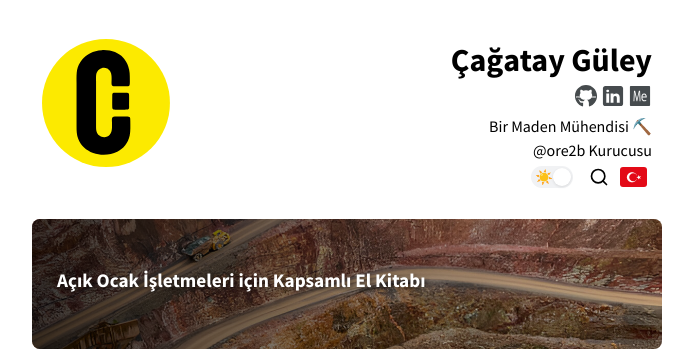
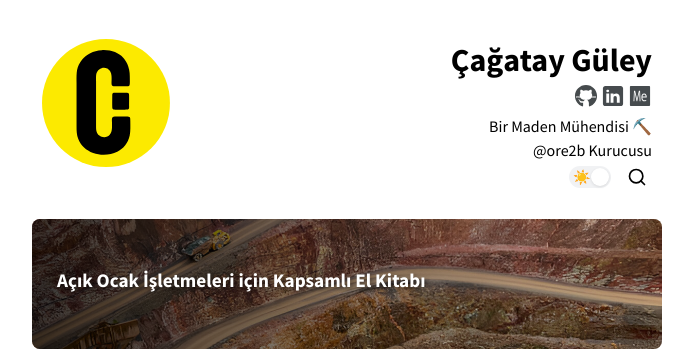
Before and after one commit to guleyc/blog-tr, a Jekyll site: the page built from index.html, in a window 1280 px wide. Shown: the top 356 px of the page, without its empty margins (293-986 px from the left). Built offline with Jekyll 4.4.1, drawn with Linux system fonts in a browser that asks for light colours; the list of posts is cut into pages by our own code; comment, search, counter and statistics services are not loaded.

Commit message:
Update language-switcher.html

```diff
--- a/_includes/language-switcher.html
+++ b/_includes/language-switcher.html
@@ -1,5 +1,3 @@
-<a href="#" id="language-switcher-link" class="language-switcher" aria-label="Switch to other version"></a>
-
 <script>
 document.addEventListener('DOMContentLoaded', function() {
     const switchLink = document.getElementById('language-switcher-link');
```
